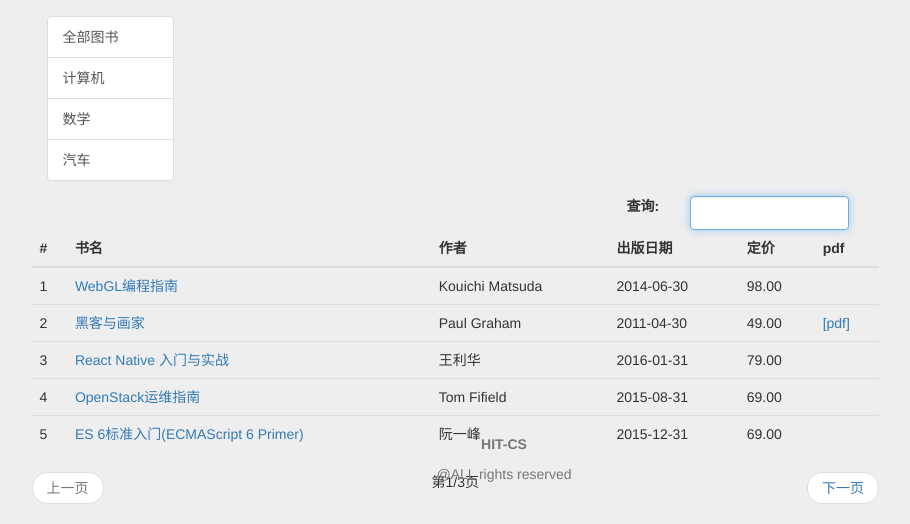
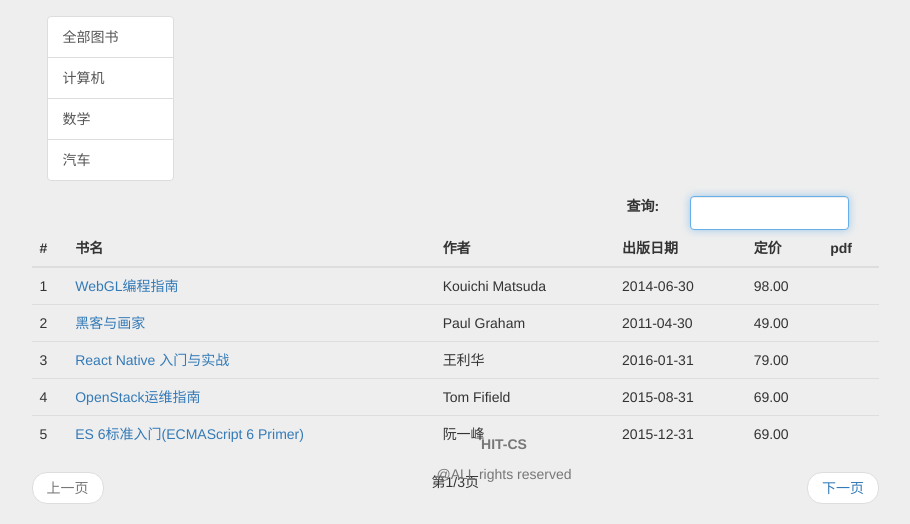
Before and after one commit to fengyunxiren/library, a Django app: page /view_book_list/ in a window 1280 px wide. Shown: the part 306-830 px from the top of the page, without its empty margins (136-1046 px from the left). Run offline with Django 3.2, Linux system fonts and the light colour scheme; data comes from the database, SQL or seed files in the repository; some libraries are stand-ins or nearby versions.

Commit message:
modify for OneToOneField

```diff
--- a/management/templates/management/view_book_list.html
+++ b/management/templates/management/view_book_list.html
@@ -52,7 +52,7 @@
 							<td>{{ book.author }}</td>
 							<td>{{ book.publish_date|date:"Y-m-d" }}</td>
 							<td>{{ book.price|floatformat:2 }}</td>
-							{% if book.pdf_set.all %}
+							{% if book.pdf %}
 							<td><a href="{% url 'view_pdf' %}?id={{ book.id }}">[pdf]</a></td>
 							{% else %}
 							<td></td>
```
